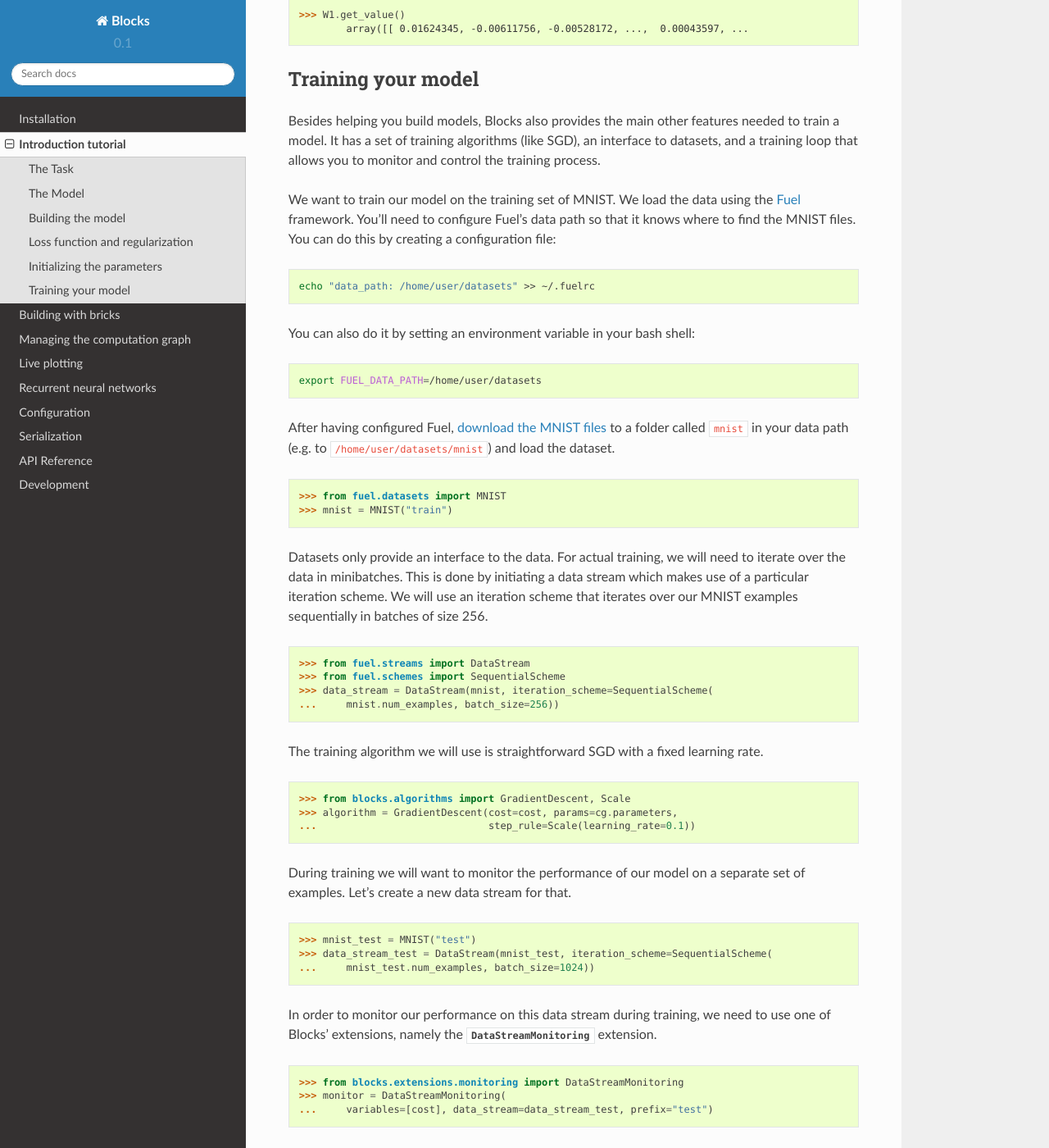
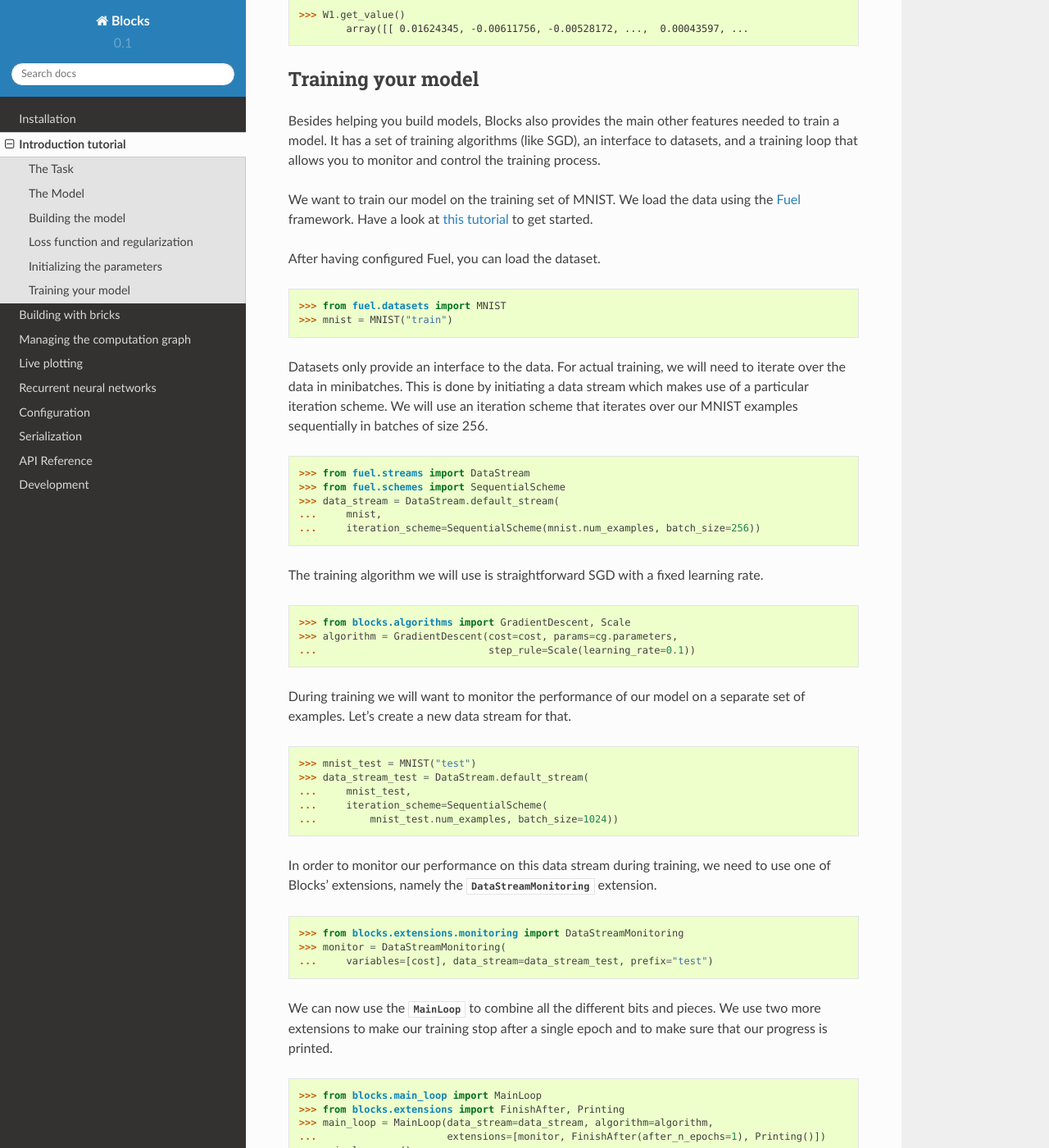
Before and after one commit to mila-iqia/blocks, a Sphinx documentation site: the page built from docs/tutorial.rst, in a window 1280 px wide and 1400 px high, scrolled down 3342 px. Shown: the whole window at 82% size. Built offline with Sphinx 7.4.7 and the Read the Docs theme 2.0.0, drawn with Linux system fonts in a browser that asks for light colours.

Commit message:
Update MNIST tutorial

```diff
--- a/docs/tutorial.rst
+++ b/docs/tutorial.rst
@@ -156,22 +156,9 @@
 control the training process.
 
 We want to train our model on the training set of MNIST. We load the data using
-the Fuel_ framework. You'll need to configure Fuel's data path so that it knows
-where to find the MNIST files. You can do this by creating a configuration file:
+the Fuel_ framework. Have a look at `this tutorial`_ to get started.
 
-.. code-block:: bash
-
-   echo "data_path: /home/user/datasets" >> ~/.fuelrc
-
-You can also do it by setting an environment variable in your bash shell:
-
-.. code-block:: bash
-
-   export FUEL_DATA_PATH=/home/user/datasets
-
-After having configured Fuel, `download the MNIST files`_ to a folder called
-``mnist`` in your data path (e.g. to ``/home/user/datasets/mnist``) and load
-the dataset.
+After having configured Fuel, you can load the dataset.
 
 >>> from fuel.datasets import MNIST
 >>> mnist = MNIST("train")
@@ -184,8 +171,9 @@
 
 >>> from fuel.streams import DataStream
 >>> from fuel.schemes import SequentialScheme
->>> data_stream = DataStream(mnist, iteration_scheme=SequentialScheme(
-...     mnist.num_examples, batch_size=256))
+>>> data_stream = DataStream.default_stream(
+...     mnist,
+...     iteration_scheme=SequentialScheme(mnist.num_examples, batch_size=256))
 
 The training algorithm we will use is straightforward SGD with a fixed
 learning rate.
@@ -198,8 +186,10 @@
 a separate set of examples. Let's create a new data stream for that.
 
 >>> mnist_test = MNIST("test")
->>> data_stream_test = DataStream(mnist_test, iteration_scheme=SequentialScheme(
-...     mnist_test.num_examples, batch_size=1024))
+>>> data_stream_test = DataStream.default_stream(
+...     mnist_test,
+...     iteration_scheme=SequentialScheme(
+...         mnist_test.num_examples, batch_size=1024))
 
 In order to monitor our performance on this data stream during training, we need
 to use one of Blocks' extensions, namely the :class:`.DataStreamMonitoring`
@@ -260,3 +250,4 @@
 .. _doctest mode: http://ipython.org/ipython-doc/dev/interactive/tips.html#run-doctests
 .. _download the MNIST files: http://yann.lecun.com/exdb/mnist/
 .. _Fuel: http://fuel.readthedocs.org/en/latest/
+.. _this tutorial: https://fuel.readthedocs.org/en/latest/built_in_datasets.html
```
